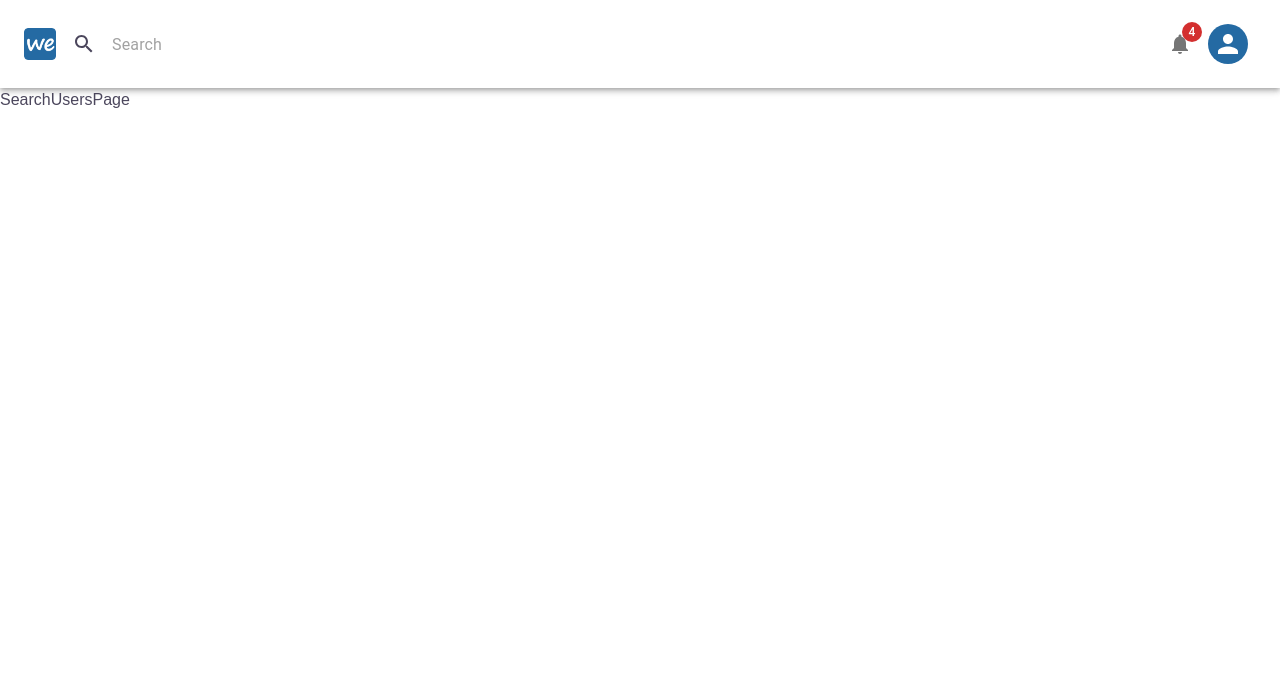
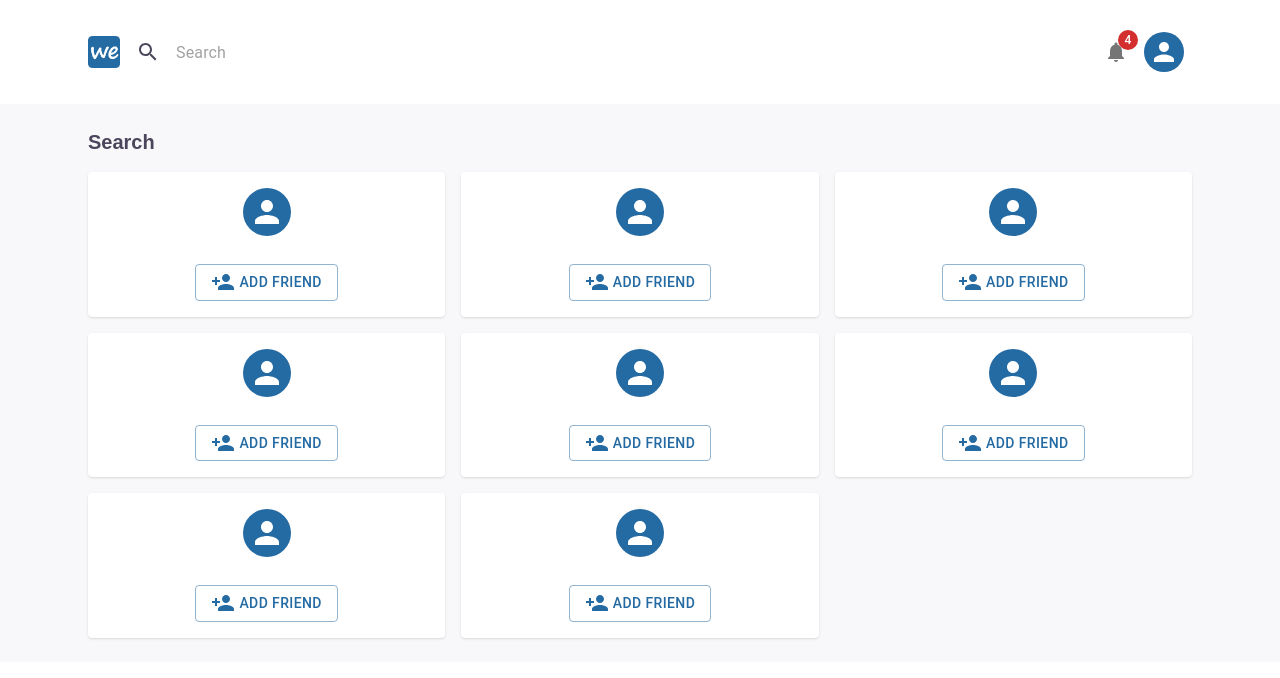
Before and after one commit to haunguyen79/WeConnect-App, a React (Vite) app: page /search/users in a window 1280 px wide. Shown: the top 678 px of the page. Built offline with nearby package versions, Linux system fonts and the light colour scheme; no server answers.

Commit message:
Xây dựng UI cho Search User Page

```diff
--- a/src/components/Header.jsx
+++ b/src/components/Header.jsx
@@ -48,8 +48,8 @@ const Header = () => {
 
   return (
     <div>
-      <AppBar color="white" position="static" className="py-4">
-        <Toolbar className="!min-h-fit justify-between">
+      <AppBar color="white" position="static">
+        <Toolbar className="app-container !min-h-fit w-full justify-between">
           {isMediumLayout ? (
             <IconButton onClick={() => dispatch(toggleDrawer())}>
               <MenuIcon />
--- /dev/null
+++ b/src/components/UserCard.jsx
@@ -0,0 +1,31 @@
+import { MessageOutlined, PersonAdd } from "@mui/icons-material";
+import { Avatar, Button } from "@mui/material";
+import React from "react";
+import { Link } from "react-router-dom";
+
+const UserCard = ({ isFriend, fullName }) => {
+  return (
+    <div className="card flex flex-col items-center">
+      <Avatar className="!bg-primary mb-3 !h-12 !w-12">
+        {fullName?.[0]?.toUpperCase()}
+      </Avatar>
+      <Link>
+        <p className="text-lg font-bold">{fullName}</p>
+      </Link>
+
+      <div className="mt-4">
+        {isFriend ? (
+          <Button variant="contained" size="small">
+            <MessageOutlined className="mr-1" size="small" /> Message
+          </Button>
+        ) : (
+          <Button variant="outlined">
+            <PersonAdd className="mr-1" size="small" /> Add Friend
+          </Button>
+        )}
+      </div>
+    </div>
+  );
+};
+
+export default UserCard;
--- a/src/index.css
+++ b/src/index.css
@@ -16,4 +16,8 @@ body {
   .card {
     @apply rounded bg-white p-4 shadow;
   }
+
+  .app-container {
+    @apply mx-auto flex max-w-6xl gap-4 p-6;
+  }
 }
--- a/src/pages/HomePage.jsx
+++ b/src/pages/HomePage.jsx
@@ -5,13 +5,18 @@ import Sidebar from "@components/Sidebar";
 
 function HomePage() {
   return (
-    <div className="bg-dark-200 flex gap-4 p-6">
+    <div className="app-container">
+      {/* Sidebar bên trái */}
       <Sidebar />
-      <div className="flex-1 flex flex-col gap-4">
+
+      {/* Nội dung chính */}
+      <div className="flex flex-1 flex-col gap-4">
         <PostCreation />
         <PostList />
       </div>
-      <div className="w-64 hidden sm:block">
+
+      {/* Friend requests bên phải */}
+      <div className="hidden w-72 sm:block">
         <FriendRequests />
       </div>
     </div>
--- a/src/pages/ProtectedLayout.jsx
+++ b/src/pages/ProtectedLayout.jsx
@@ -33,7 +33,9 @@ const ProtectedLayout = () => {
   return (
     <div>
       <Header />
-      <Outlet />
+      <div className="bg-dark-200">
+        <Outlet />
+      </div>
     </div>
   );
 };
--- a/src/pages/SearchUsersPage.jsx
+++ b/src/pages/SearchUsersPage.jsx
@@ -1,9 +1,22 @@
-import React from 'react'
+import UserCard from "@components/UserCard";
+import React from "react";
 
 const SearchUsersPage = () => {
   return (
-    <div>SearchUsersPage</div>
-  )
-}
+    <div className="app-container flex-col">
+      <p className="text-xl font-bold">Search</p>
+      <div className="grid grid-cols-1 gap-4 sm:grid-cols-3">
+        <UserCard />
+        <UserCard />
+        <UserCard />
+        <UserCard />
+        <UserCard />
+        <UserCard />
+        <UserCard />
+        <UserCard />
+      </div>
+    </div>
+  );
+};
 
-export default SearchUsersPage
+export default SearchUsersPage;
```
